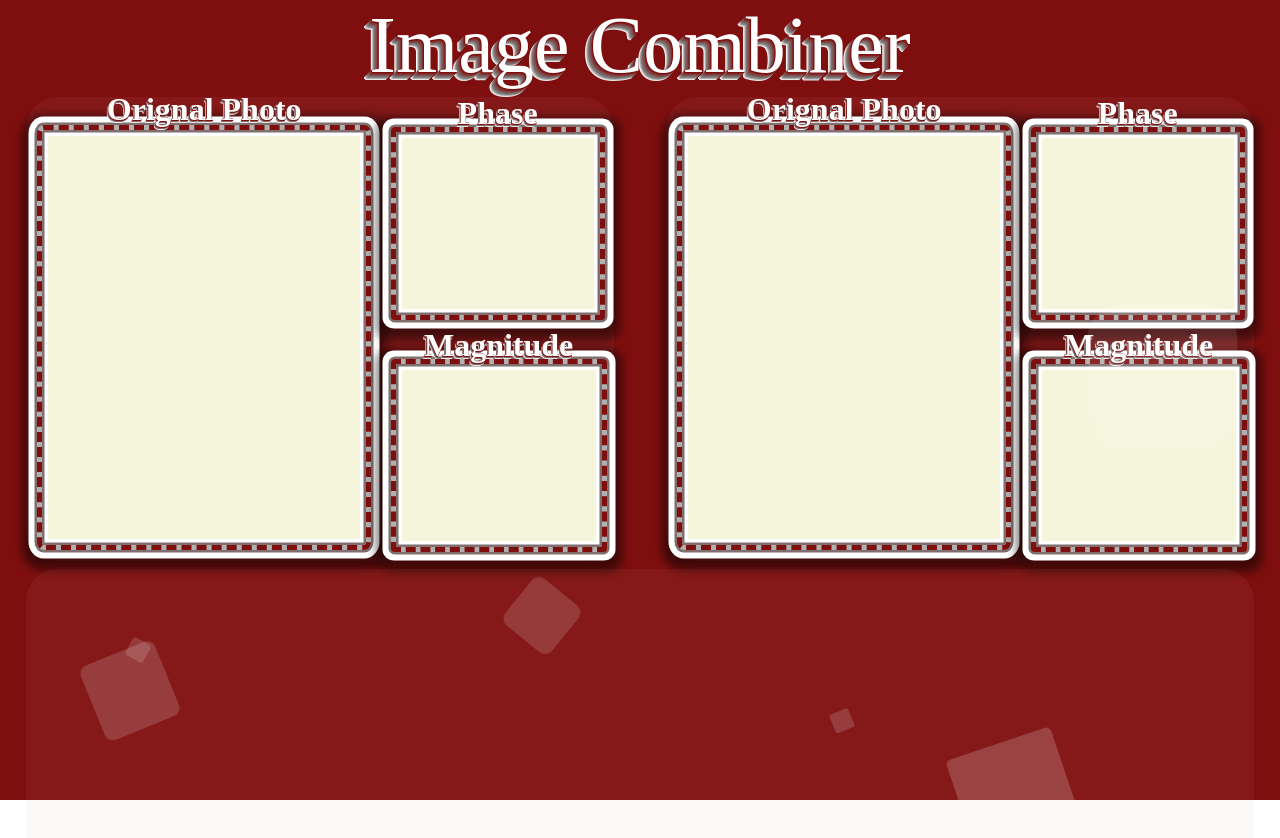
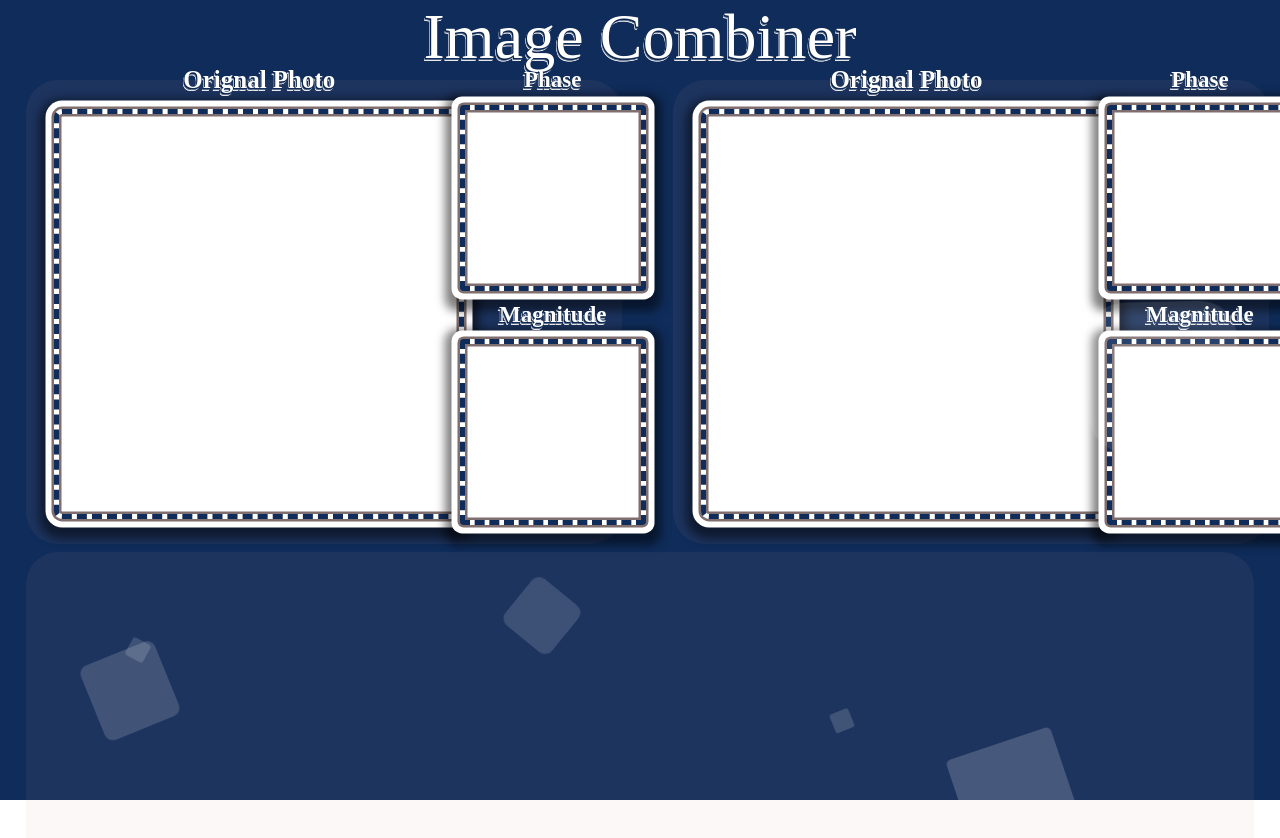
Before and after one commit to Omar-Saad-ELGharbawy/Image-Fourier-Mixer, a React (Create React App) app in the folder client/: page / in a window 1280 px wide. Shown: the top 838 px of the page. Built offline with nearby package versions, Linux system fonts and the light colour scheme.

Commit message:
ui_update

```diff
--- a/client/src/App.css
+++ b/client/src/App.css
@@ -11,7 +11,7 @@ body{
 
 
 .area{
-    background: #7f0f0f;
+    background: #0f2c5a;
     width: 100%;
     height:100vh;
 }
@@ -20,24 +20,24 @@ body{
 p {
 	margin: auto;
 	letter-spacing: 0.0015em;
-	font-size: 5em;
+	font-size: 4em;
     color: #ffffff;
-	text-shadow: 0 1px #7f0f0f,
-                -1px 0 #7f0f0f,
-                -1px 2px #7f1f1f,
-                -2px 1px #7f2f2f,
-                -2px 3px #7f3f3f,
-                -3px 2px #7f4f4f,
-                -3px 4px #7f4f4f,
-                -4px 3px #7f5f5f,
-                -4px 5px #7f6f6f,
-                -5px 4px #7f6f6f,
-                -5px 6px #7f7f7f,
-                -6px 5px #999898,
-                -6px 7px #b1b0b0,
-                -7px 6px #c9c5c5,
-                -7px 8px #ebe6e6,
-                -8px 7px #ffffff;
+	text-shadow: 0     1px   #0f2c5a,
+                -0.1px 0     #0d2751,
+                -0.2px 0.2px #0c2348,
+                -0.3px 0.4px #0a1e3e,
+                -0.4px 0.6px #091a36,
+                -0.5px 0.8px #07162d,
+                -0.6px 1px   #0f2c5a,
+                -0.7px 1.2px #26416a,
+                -0.8px 1.4px #3e567a,
+                -0.9px 1.6px #576b8b,
+                -1px 1.8px   #6f809c,
+                -1.1px 2px   #8795ac,
+                -1.2px 2.2px #9faabd,
+                -1.3px 2.4px #c9c5c5,
+                -1.4px 2.6px #ebe6e6,
+                -1.5px 2.8px #ffffff;
 	text-align: center;
 }
 
--- a/client/src/components/image/style.module.css
+++ b/client/src/components/image/style.module.css
@@ -8,57 +8,65 @@
   h1 {
     color: black;
     color: #ffffff;
-	text-shadow: 0     1px   #7f0f0f,
-                -0.1px 0     #7f0f0f,
-                -0.2px 0.2px #7f1f1f,
-                -0.3px 0.4px #7f2f2f,
-                -0.4px 0.6px #7f3f3f,
-                -0.5px 0.8px #7f4f4f,
-                -0.6px 1px   #7f4f4f,
-                -0.7px 1.2px #7f5f5f,
-                -0.8px 1.4px #7f6f6f,
-                -0.9px 1.6px #7f6f6f,
-                -1px 1.8px   #7f7f7f,
-                -1.1px 2px   #999898,
-                -1.2px 2.2px #b1b0b0,
+	text-shadow: 0     1px   #0f2c5a,
+                -0.1px 0     #0d2751,
+                -0.2px 0.2px #0c2348,
+                -0.3px 0.4px #0a1e3e,
+                -0.4px 0.6px #091a36,
+                -0.5px 0.8px #07162d,
+                -0.6px 1px   #0f2c5a,
+                -0.7px 1.2px #26416a,
+                -0.8px 1.4px #3e567a,
+                -0.9px 1.6px #576b8b,
+                -1px 1.8px   #6f809c,
+                -1.1px 2px   #8795ac,
+                -1.2px 2.2px #9faabd,
                 -1.3px 2.4px #c9c5c5,
                 -1.4px 2.6px #ebe6e6,
                 -1.5px 2.8px #ffffff;
 	text-align: center;
-    margin-top: -18%;
+  margin-top: -24%;
+  font-size: 23px;
   }
 
   .original_photo{
     margin-top: -12% !important;
+    font-size: 25px !important;
   }
 
 
   .block1 {
-    margin: 7% 12% 3% 3%;
+    height: 25rem;
+    width: 25rem;
+    margin:7%;
     border-radius: 2%;
-    background: #b1b0b0;
-    border: 5px dashed #7f0f0f;
-    box-shadow: 0 0 0 2.5px #7f6f6f, 0 0 0 8.5px #fff, inset 0 0 0 2.5px #7f6f6f, 0 5px 10px 15px rgb(0 0 0 / 50%), inset 0 0 0 6px #fff, inset 0 0 100vw 100vw beige;
+    background: #ffffff;
+    border: 5px dashed #0f2c5a;
+    box-shadow: 0 0 0 2.5px #7f6f6f, 0 0 0 8.5px #fff, inset 0 0 0 2.5px #7f6f6f, 0 5px 10px 15px rgb(0 0 0 / 50%), inset 0 0 0 6px #fff, inset 0 0 100vw 100vw #ffffff;
     grid-row: 1 / 5;
     grid-column: 1 / 3;
   }
 
   .block2 {
-    margin: 15% 5% 15% -14%;
+    height: 11rem;
+    width: 11rem;
+    margin: 13%;
     border-radius: 2%;
-    background: #b1b0b0;
-    border: 5px dashed #7f0f0f;
-    box-shadow: 0 0 0 2.5px #7f6f6f, 0 0 0 8.5px #fff, inset 0 0 0 2.5px #7f6f6f, 0 5px 10px 15px rgb(0 0 0 / 50%), inset 0 0 0 6px #fff, inset 0 0 100vw 100vw beige;
+    background: #ffffff;
+    border: 5px dashed #0f2c5a;
+    box-shadow: 0 0 0 2.5px #7f6f6f, 0 0 0 8.5px #fff, inset 0 0 0 2.5px #7f6f6f, 0 5px 10px 15px rgb(0 0 0 / 50%), inset 0 0 0 6px #fff, inset 0 0 100vw 100vw #ffffff;
     grid-row: 1 / 3;
     grid-column: 3 / 3;
   }
 
   .block3 {
-    margin:5% 4% 5% -14%;
+    height: 11rem;
+    width: 11rem;
+    margin:13%;
     border-radius: 2%;
-    background: #b1b0b0;
-    border: 5px dashed #7f0f0f;
-    box-shadow: 0 0 0 2.5px #7f6f6f, 0 0 0 8.5px #fff, inset 0 0 0 2.5px #7f6f6f, 0 5px 10px 15px rgb(0 0 0 / 50%), inset 0 0 0 6px #fff, inset 0 0 100vw 100vw beige;
+    background: #ffffff;
+    border: 5px dashed #0f2c5a;
+    box-shadow: 0 0 0 2.5px #7f6f6f, 0 0 0 8.5px #fff, inset 0 0 0 2.5px #7f6f6f, 0 5px 10px 15px rgb(0 0 0 / 50%), inset 0 0 0 6px #fff, inset 0 0 100vw 100vw #ffffff;
     grid-row: 3 / 5;
     grid-column: 3 / 3;
   }
```
